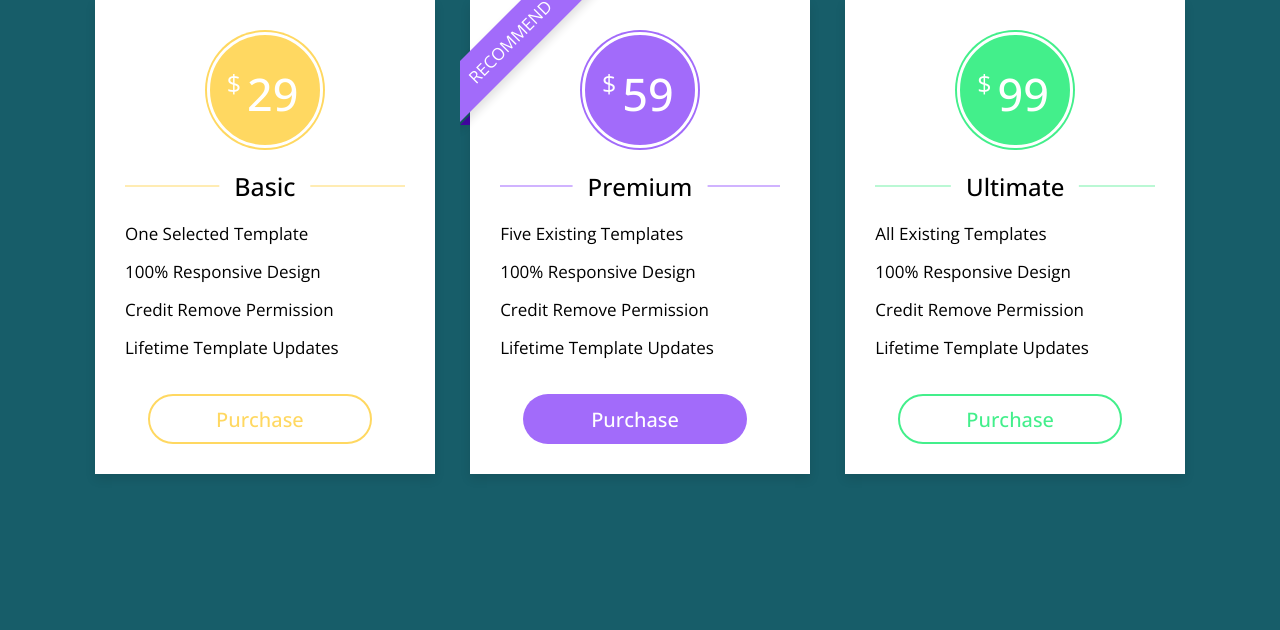
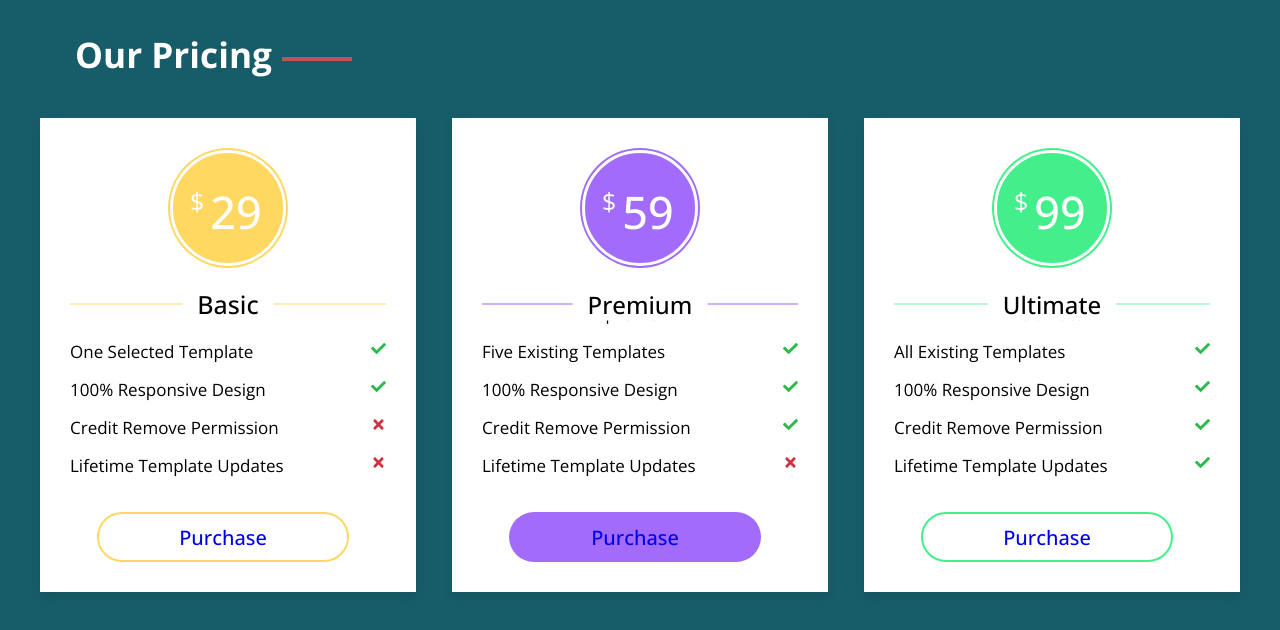
Before and after one commit to nyambogahezron/eddie_clean_services_app, a React (Vite) app: page /pricing in a window 1280 px wide. Shown: the top 630 px of the page. Built offline with nearby package versions, Linux system fonts and the light colour scheme.

Commit message:
update pricing page

```diff
--- /dev/null
+++ b/src/data.js
@@ -0,0 +1,37 @@
+const pricingTables = [
+  {
+    id: 1,
+    type: "basic",
+    price: 29,
+    features: [
+      { name: "One Selected Template", included: true },
+      { name: "100% Responsive Design", included: true },
+      { name: "Credit Remove Permission", included: false },
+      { name: "Lifetime Template Updates", included: false },
+    ],
+  },
+  {
+    id: 2,
+    type: "premium",
+    price: 59,
+    features: [
+      { name: "Five Existing Templates", included: true },
+      { name: "100% Responsive Design", included: true },
+      { name: "Credit Remove Permission", included: true },
+      { name: "Lifetime Template Updates", included: false },
+    ],
+  },
+  {
+    id: 3,
+    type: "ultimate",
+    price: 99,
+    features: [
+      { name: "All Existing Templates", included: true },
+      { name: "100% Responsive Design", included: true },
+      { name: "Credit Remove Permission", included: true },
+      { name: "Lifetime Template Updates", included: true },
+    ],
+  },
+];
+
+export { pricingTables };
--- a/src/index.css
+++ b/src/index.css
@@ -1269,13 +1269,15 @@ section {
 *************/
 
 .pricing .wrapper {
-  max-width: 1090px;
+  max-width: 1200px;
   width: 100%;
   margin: auto;
   display: flex;
   flex-wrap: wrap;
   justify-content: space-between;
-}
+  margin-bottom: 40px;
+}
+
 .pricing .wrapper .table {
   background: #fff;
   width: calc(33% - 20px);
@@ -1432,13 +1434,13 @@ section {
   font-size: 24px;
 }
 @media (max-width: 1020px) {
-  .wrapper .table {
+  .pricing .wrapper .table {
     width: calc(50% - 20px);
     margin-bottom: 40px;
   }
 }
 @media (max-width: 698px) {
-  .wrapper .table {
+  .pricing .wrapper .table {
     width: 100%;
   }
 }
--- a/src/pages/Pricing/index.jsx
+++ b/src/pages/Pricing/index.jsx
@@ -1,136 +1,49 @@
+import { FaCheck, FaTimes } from "react-icons/fa";
+import { pricingTables } from "../../data";
+import PageTitle from "../../components/PageTitle";
+import { Link } from "react-router-dom";
+
 const Pricing = () => {
   return (
-
     <div className='container'>
+      <div>
+        <PageTitle text=' our pricing' />
+      </div>
       <div className='pricing'>
         <div className='wrapper'>
-            <div className='table basic'>
+          {pricingTables.map((table) => (
+            <div className={`table ${table.type}`} key={table.id}>
               <div className='price-section'>
                 <div className='price-area'>
                   <div className='inner-area'>
                     <span className='text'>$</span>
-                    <span className='price'>29</span>
+                    <span className='price'>{table.price}</span>
                   </div>
                 </div>
               </div>
-              <div className='package-name'></div>
+              <div className='package-name'>{table.type}</div>
               <ul className='features'>
-                <li>
-                  <span className='list-name'>One Selected Template</span>
-                  <span className='icon check'>
-                    <i className='fas fa-check'></i>
+                {table.features.map((feature, index) => (
+                  <li key={index}>
+                    <span className='list-name'>{feature.name}</span>
+                    <span
+                      className={`icon ${feature.included ? "check" : "cross"}`}
+                    >
+                      {feature.included ? <FaCheck /> : <FaTimes />}
                     </span>
                   </li>
-                <li>
-                  <span className='list-name'>100% Responsive Design</span>
-                  <span className='icon check'>
-                    <i className='fas fa-check'></i>
-                  </span>
-                </li>
-                <li>
-                  <span className='list-name'>Credit Remove Permission</span>
-                  <span className='icon cross'>
-                    <i className='fas fa-times'></i>
-                  </span>
-                </li>
-                <li>
-                  <span className='list-name'>Lifetime Template Updates</span>
-                  <span className='icon cross'>
-                    <i className='fas fa-times'></i>
-                  </span>
-                </li>
+                ))}
               </ul>
               <div className='btn'>
-                <button>Purchase</button>
+                <button>
+                  <Link to='/contactUS'>Purchase</Link>
+                </button>
               </div>
             </div>
-            <div className='table premium'>
-              <div className='ribbon'>
-                <span>Recommend</span>
-              </div>
-              <div className='price-section'>
-                <div className='price-area'>
-                  <div className='inner-area'>
-                    <span className='text'>$</span>
-                    <span className='price'>59</span>
+          ))}
         </div>
       </div>
     </div>
-              <div className='package-name'></div>
-              <ul className='features'>
-                <li>
-                  <span className='list-name'>Five Existing Templates</span>
-                  <span className='icon check'>
-                    <i className='fas fa-check'></i>
-                  </span>
-                </li>
-                <li>
-                  <span className='list-name'>100% Responsive Design</span>
-                  <span className='icon check'>
-                    <i className='fas fa-check'></i>
-                  </span>
-                </li>
-                <li>
-                  <span className='list-name'>Credit Remove Permission</span>
-                  <span className='icon check'>
-                    <i className='fas fa-check'></i>
-                  </span>
-                </li>
-                <li>
-                  <span className='list-name'>Lifetime Template Updates</span>
-                  <span className='icon cross'>
-                    <i className='fas fa-times'></i>
-                  </span>
-                </li>
-              </ul>
-              <div className='btn'>
-                <button>Purchase</button>
-              </div>
-            </div>
-            <div className='table ultimate'>
-              <div className='price-section'>
-                <div className='price-area'>
-                  <div className='inner-area'>
-                    <span className='text'>$</span>
-                    <span className='price'>99</span>
-                  </div>
-                </div>
-              </div>
-              <div className='package-name'></div>
-              <ul className='features'>
-                <li>
-                  <span className='list-name'>All Existing Templates</span>
-                  <span className='icon check'>
-                    <i className='fas fa-check'></i>
-                  </span>
-                </li>
-                <li>
-                  <span className='list-name'>100% Responsive Design</span>
-                  <span className='icon check'>
-                    <i className='fas fa-check'></i>
-                  </span>
-                </li>
-                <li>
-                  <span className='list-name'>Credit Remove Permission</span>
-                  <span className='icon check'>
-                    <i className='fas fa-check'></i>
-                  </span>
-                </li>
-                <li>
-                  <span className='list-name'>Lifetime Template Updates</span>
-                  <span className='icon check'>
-                    <i className='fas fa-check'></i>
-                  </span>
-                </li>
-              </ul>
-              <div className='btn'>
-                <button>Purchase</button>
-              </div>
-            </div>
-          </div>
-        </div>
-      </div>
-
   );
 };
 
--- a/src/pages/Services/index.jsx
+++ b/src/pages/Services/index.jsx
@@ -6,12 +6,28 @@ import servicesItems from "./data";
 
 const Services = () => {
   const [search, setSearch] = useState("");
+  const [currentPage, setCurrentPage] = useState(1);
+  const [servicesPerPage] = useState(6);
 
   const filteredServices = servicesItems.filter(
     (service) =>
       service.title.toLowerCase().includes(search.toLowerCase()) ||
       service.description.toLowerCase().includes(search.toLowerCase())
   );
+
+  // Get current services
+  const indexOfLastService = currentPage * servicesPerPage;
+  const indexOfFirstService = indexOfLastService - servicesPerPage;
+  const currentServices = filteredServices.slice(
+    indexOfFirstService,
+    indexOfLastService
+  );
+
+  // Change page
+  const paginate = (pageNumber) => setCurrentPage(pageNumber);
+
+  // Calculate total pages
+  const totalPages = Math.ceil(filteredServices.length / servicesPerPage);
 
   return (
     <section className='services' id='services'>
@@ -28,8 +44,8 @@ const Services = () => {
           />
         </div>
         <div className='wrapper'>
-          {filteredServices.length > 0 ? (
-            filteredServices.map((item) => {
+          {currentServices.length > 0 ? (
+            currentServices.map((item) => {
               const { id, title, description } = item;
               return (
                 <div key={id} className='item'>
@@ -47,6 +63,48 @@ const Services = () => {
             <p className='no-service'>No services match your search.</p>
           )}
         </div>
+        <div className='pagination'>
+          <button
+            onClick={() => setCurrentPage(currentPage - 1)}
+            disabled={currentPage === 1}
+            className={`prev ${currentPage === 1 ? "disabled" : ""}`}
+          >
+            Prev{" "}
+            <svg
+              xmlns='http://www.w3.org/2000/svg'
+              viewBox='0 0 24 24'
+              fill='currentColor'
+            >
+              <path d='M4.83578 12L11.0429 18.2071L12.4571 16.7929L7.66421 12L12.4571 7.20712L11.0429 5.79291L4.83578 12ZM10.4857 12L16.6928 18.2071L18.107 16.7929L13.3141 12L18.107 7.20712L16.6928 5.79291L10.4857 12Z'></path>
+            </svg>
+          </button>
+          {[...Array(totalPages)].map((_, index) => (
+            <button
+              key={index + 1}
+              onClick={() => paginate(index + 1)}
+              className={currentPage === index + 1 ? "active" : ""}
+            >
+              {index + 1}
+            </button>
+          ))}
+          <button
+            onClick={() => setCurrentPage(currentPage + 1)}
+            disabled={currentPage === totalPages}
+            className={`next ${currentPage === totalPages ? "disabled" : ""}`}
+          >
+            Next
+            <svg
+              xmlns='http://www.w3.org/2000/svg'
+              viewBox='0 0 24 24'
+              fill='currentColor'
+            >
+              <path d='M19.1642 12L12.9571 5.79291L11.5429 7.20712L16.3358 12L11.5429 16.7929L12.9571 18.2071L19.1642 12ZM13.5143 12L7.30722 5.79291L5.89301 7.20712L10.6859 12L5.89301 16.7929L7.30722 18.2071L13.5143 12Z'></path>
+            </svg>
+          </button>
+        </div>
+        <p>
+          Page {currentPage}/{totalPages}
+        </p>
       </div>
     </section>
   );
```
Lines whose indentation alone changed are shown as unchanged.
